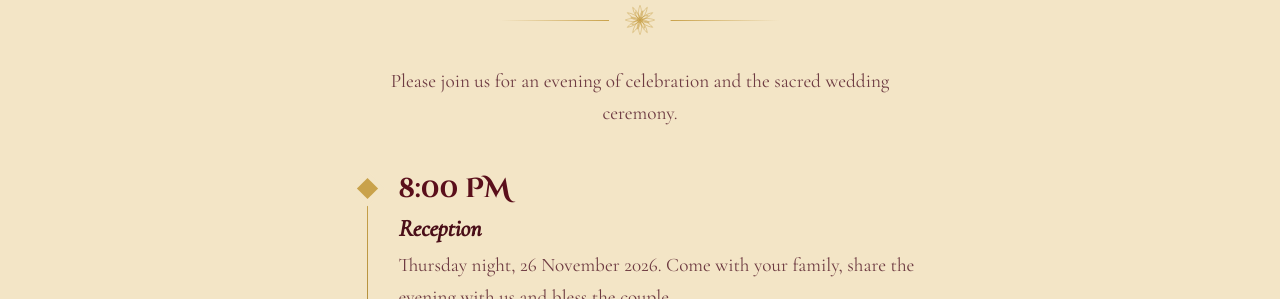
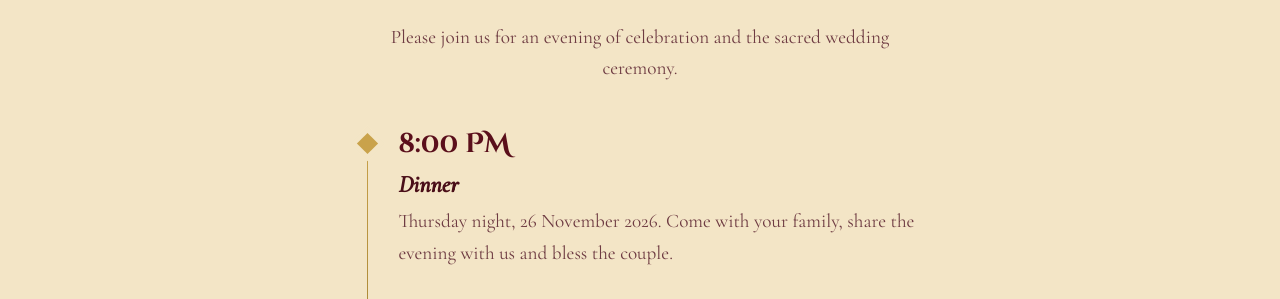
Before and after one commit to Imudaypamu/dump, a plain HTML site: page index.html in a window 1280 px wide. Shown: the part 1866-2165 px from the top of the page. Drawn offline with nearby package versions, Linux system fonts and the light colour scheme.

Commit message:
Fix typos in names and update event details

```diff
--- a/index.html
+++ b/index.html
@@ -646,7 +646,7 @@
       <p class="hero-time" data-i18n="htime">Muhurtham at 8:33 PM</p>
 
       <a class="hero-cta" href="#invite" data-i18n="cta">Open the invitation</a>
-      <p class="hint" data-i18n="hint">Tap anywhere to shower flowers and akshintalu</p>
+
     </div>
   </div>
 </header>
@@ -686,7 +686,7 @@
       <div class="timeline">
         <div class="event">
           <div class="when" data-i18n="t1">8:00 PM</div>
-          <h3 data-i18n="e1h">Reception</h3>
+          <h3 data-i18n="e1h">Dinner</h3>
           <p data-i18n="e1p">Thursday night, 26 November 2026. Come with your family, share the evening with us and bless the couple.</p>
         </div>
         <div class="event">
@@ -777,7 +777,7 @@
 <footer>
   <svg class="lotus-mark" aria-hidden="true"><use href="#lotus"/></svg>
   <p class="blessing" data-i18n="blessing">Your presence and blessings will make our joy complete.</p>
-  <p class="families" data-i18n="fam">With love,<br><strong>The Emani family</strong> and <strong>the Kandakuri family</strong></p>
+  <p class="families" data-i18n="fam">With love,<br><strong>The Emani family</strong> and <strong>the Kandukuri family</strong></p>
 </footer>
 
 <script>
@@ -792,7 +792,7 @@
     lead:  "కుటుంబ సభ్యులతో కలిసి",
     n1:    "యామిని",
     weds:  "వివాహం",
-    n2:    "సాయిరామ్",
+    n2:    "సాయిరాం",
     hdate: "గురువారం, 26 నవంబర్ 2026",
     htime: "రాత్రి 8:33 గంటలకు శుభ ముహూర్తం",
     cta:   "ఆహ్వానాన్ని చూడండి",
@@ -803,13 +803,13 @@
     bname: "చి.ల.సౌ. యామిని",
     bpar:  "<strong>శ్రీ ఈమని శ్రీను</strong><br>&amp; <strong>శ్రీమతి రమాదేవి</strong> గార్ల<br>కుమార్తె",
     groom: "వరుడు",
-    gname: "చి. సాయిరామ్",
+    gname: "చి. సాయిరాం",
     gpar:  "<strong>శ్రీ కందకూరి ప్రసాద్</strong><br>&amp; <strong>శ్రీమతి శుభాంజలి</strong> గార్ల<br>కుమారుడు",
 
     h_ev:  "26 నవంబర్ 2026, గురువారం రాత్రి",
     ev_p:  "ఆనందోత్సవాలలో, పవిత్ర వివాహ క్రతువులో మీరు పాల్గొనాలని కోరుకుంటున్నాము.",
     t1:    "రాత్రి 8:00 నుండి",
-    e1h:   "రిసెప్షన్",
+    e1h:   "విందు",
     e1p:   "26 నవంబర్ 2026, గురువారం రాత్రి. కుటుంబ సమేతంగా విచ్చేసి, మాతో ఆనందాన్ని పంచుకొని, వధూవరులను ఆశీర్వదించండి.",
     t2:    "రాత్రి 8:33 గంటలకు",
     e2h:   "వివాహ మహోత్సవం (ముహూర్తం)",
@@ -832,17 +832,17 @@
     wa:    "వాట్సాప్‌లో షేర్ చేయండి",
 
     blessing: "మీ రాక, మీ ఆశీస్సులతో మా ఆనందం పరిపూర్ణమవుతుంది.",
-    fam:   "ప్రేమతో,<br><strong>ఈమని కుటుంబం</strong> మరియు <strong>కందకూరి కుటుంబం</strong>"
+    fam:   "ప్రేమతో,<br><strong>ఈమని కుటుంబం</strong> మరియు <strong>కందుకూరి కుటుంబం</strong>"
   };
 
   /* Telugu for the click hint, game and blessings sections */
   var TE_MORE = {
-    hint:   "పూలు, అక్షింతలు చల్లడానికి ఎక్కడైనా తాకండి",
+    hint:   "",
     h_rsvp: "మీరు మా పెళ్ళికి వస్తారా?",
     rsvp_p: "దయచేసి చెప్పండి. మిమ్మల్ని చూడటం మాకు ఎంతో ఆనందం.",
     r_yes:  "అవును, తప్పకుండా వస్తాను",
     h_bless:"వధూవరులను ఆశీర్వదించండి",
-    bless_p:"యామిని, సాయిరామ్‌లకు మీ ఆశీస్సులు పంపడానికి బటన్‌ను తాకండి. ఎన్నిసార్లైనా తాకవచ్చు.",
+    bless_p:"యామిని, సాయిరాంలకు మీ ఆశీస్సులు పంపడానికి బటన్‌ను తాకండి. ఎన్నిసార్లైనా తాకవచ్చు.",
     b_bless:"ఆశీస్సులు పంపండి",
     c_label:"మీ ఆశీస్సులు"
   };
@@ -892,7 +892,7 @@
       title: "Yamini weds Sairam",
       pageTitle: "Yamini weds Sairam | 26 November 2026",
       location: "Sri Vasavi Arya Vysya Kalyana Mandapam, near Sri Venkateswara Swami Temple, Gundlakamma Dam, Mallavaram",
-      desc: "Wedding of Yamini (d/o Emani Sreenu & Ramadevi) and Sairam (s/o Kandakuri Prasad & Subhanjali). Reception from 8:00 PM. Muhurtham at 8:33 PM.",
+      desc: "Wedding of Yamini (d/o Emani Sreenu & Ramadevi) and Sairam (s/o Kandukuri Prasad & Subhanjali). Reception from 8:00 PM. Muhurtham at 8:33 PM.",
       share: "You are warmly invited to the wedding of Yamini & Sairam on Thursday, 26 November 2026 (Muhurtham 8:33 PM). ",
       groupLabel: "Language"
     },
@@ -900,7 +900,7 @@
       title: "యామిని & సాయిరామ్ వివాహం",
       pageTitle: "యామిని వివాహం సాయిరామ్ | 26 నవంబర్ 2026",
       location: "శ్రీ వాసవి ఆర్యవైశ్య కళ్యాణ మండపం, శ్రీ వెంకటేశ్వర స్వామి దేవాలయం సమీపంలో, గుండ్లకమ్మ డ్యామ్, మల్లవరం",
-      desc: "యామిని (ఈమని శ్రీను, రమాదేవి గార్ల కుమార్తె) మరియు సాయిరామ్ (కందకూరి ప్రసాద్, శుభాంజలి గార్ల కుమారుడు) వివాహం. రాత్రి 8:00 నుండి రిసెప్షన్. రాత్రి 8:33 గంటలకు ముహూర్తం.",
+      desc: "యామిని (ఈమని శ్రీను, రమాదేవి గార్ల కుమార్తె) మరియు సాయిరామ్ (కందుకూరి ప్రసాద్, శుభాంజలి గార్ల కుమారుడు) వివాహం. రాత్రి 8:00 నుండి రిసెప్షన్. రాత్రి 8:33 గంటలకు ముహూర్తం.",
       share: "యామిని & సాయిరామ్ వివాహానికి మీకు ఆత్మీయ ఆహ్వానం. 26 నవంబర్ 2026, గురువారం రాత్రి 8:33 గంటలకు ముహూర్తం. ",
       groupLabel: "భాష"
     }
```
